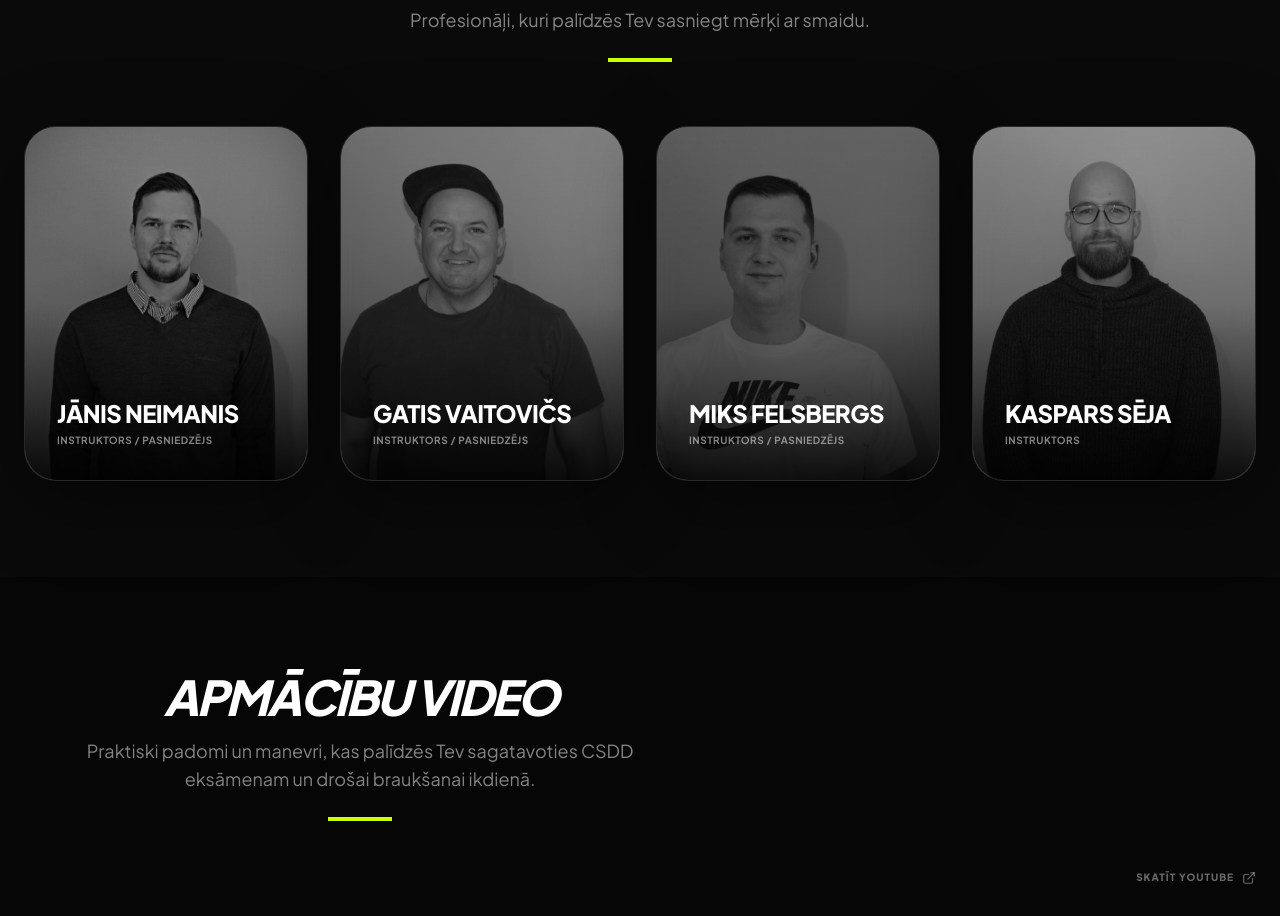
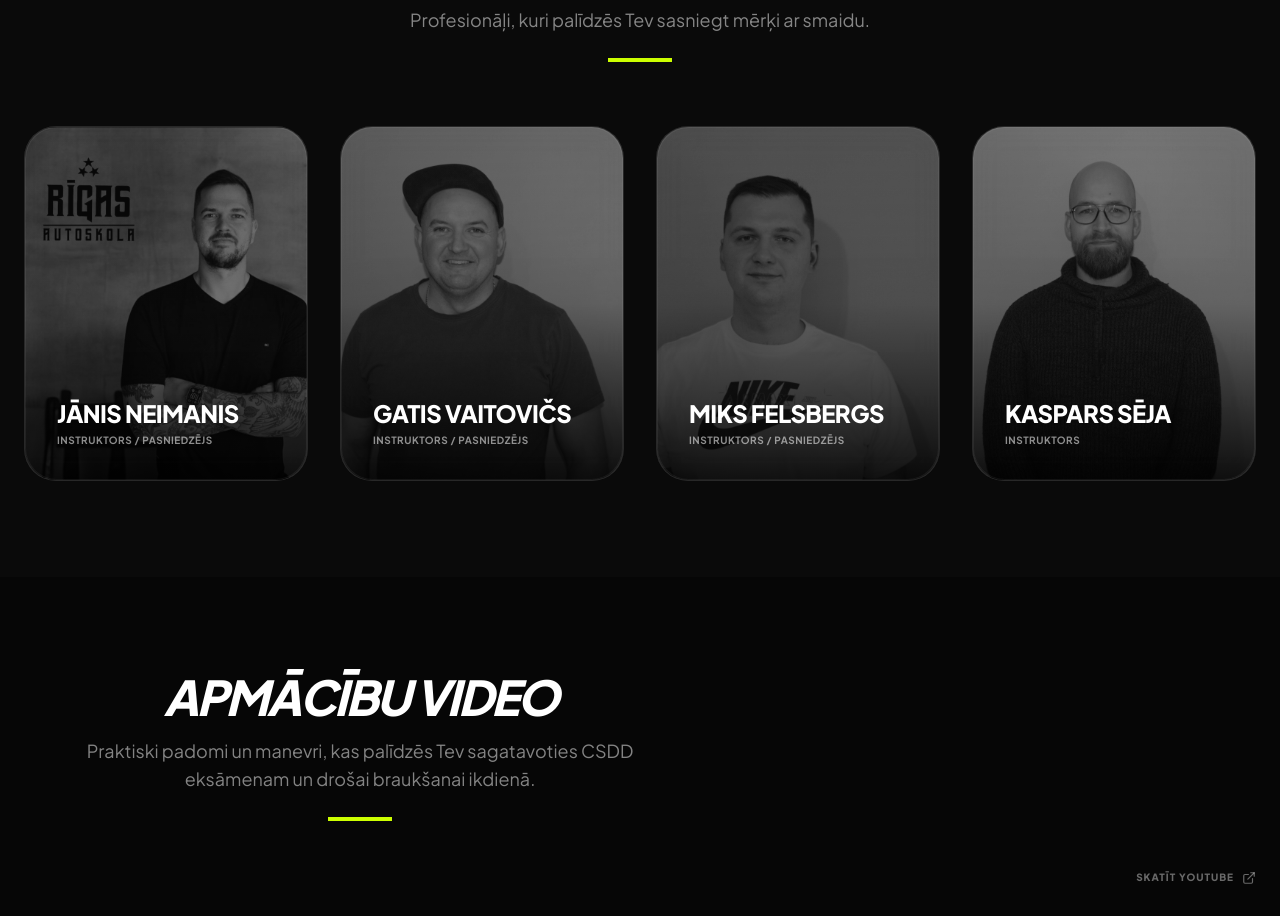
Before and after one commit to TomsFreimanis/autoskolanew, a React (Vite) app: page / in a window 1280 px wide. Shown: the part 1860-2776 px from the top of the page. Built offline with nearby package versions, Linux system fonts and the light colour scheme; grey boxes are pictures that could not be loaded.

Commit message:
Update hero/footer

```diff
--- a/pages/Hero.tsx
+++ b/pages/Hero.tsx
@@ -39,7 +39,7 @@ export const Hero: React.FC<HeroProps> = ({ lang, onOpenBooking }) => {
         {/* mobile top */}
         <div className="flex items-center justify-between md:hidden mb-8">
 
-          <div className="w-10 h-10 rounded-2xl bg-white/5 border border-white/10 backdrop-blur-xl" />
+
         </div>
 
         <div className="max-w-xl">
--- a/pages/Instructors.tsx
+++ b/pages/Instructors.tsx
@@ -1,5 +1,5 @@
-import React, { useMemo, useState } from "react";
-import { motion, useReducedMotion } from "framer-motion";
+import React, { useMemo } from "react";
+import { motion, useMotionValue, useSpring, useTransform, useReducedMotion } from "framer-motion";
 import { UserCheck } from "lucide-react";
 import { Language, translations } from "../i18n/translations";
 import { SectionTitle } from "../components/SectionTitle";
@@ -8,24 +8,149 @@ interface InstructorsProps {
   lang: Language;
 }
 
-// Base path drošībai Netlify/Deploy
 const withBase = (p: string) => `${import.meta.env.BASE_URL}${p.replace(/^\/+/, "")}`;
 
-const images = [
-  withBase("/assets/images/janka.jpg"),
-  withBase("/assets/images/seeja.jpg"),
-  withBase("/assets/images/miks.jpg"),
-  withBase("/assets/images/jaunais.jpg"),
-];
+function clamp(n: number, min: number, max: number) {
+  return Math.max(min, Math.min(max, n));
+}
+
+const TiltCard: React.FC<{
+  imgSrc: string;
+  name: string;
+  role: string;
+  delay?: number;
+}> = ({ imgSrc, name, role, delay = 0 }) => {
+  const reduceMotion = useReducedMotion();
+
+  const mx = useMotionValue(0);
+  const my = useMotionValue(0);
+
+  const sx = useSpring(mx, { stiffness: 260, damping: 22 });
+  const sy = useSpring(my, { stiffness: 260, damping: 22 });
+
+  // rotācija atkarīga no pointer pozīcijas
+  const rotateX = useTransform(sy, [-0.5, 0.5], [10, -10]);
+  const rotateY = useTransform(sx, [-0.5, 0.5], [-12, 12]);
+
+  // shine
+  const shineX = useTransform(sx, [-0.5, 0.5], ["20%", "80%"]);
+  const shineY = useTransform(sy, [-0.5, 0.5], ["20%", "80%"]);
+
+  const onMove = (clientX: number, clientY: number, rect: DOMRect) => {
+    const px = (clientX - rect.left) / rect.width - 0.5;
+    const py = (clientY - rect.top) / rect.height - 0.5;
+    mx.set(clamp(px, -0.5, 0.5));
+    my.set(clamp(py, -0.5, 0.5));
+  };
+
+  const reset = () => {
+    mx.set(0);
+    my.set(0);
+  };
+
+  return (
+    <motion.div
+      initial={{ opacity: 0, y: 18, scale: 0.98 }}
+      whileInView={{ opacity: 1, y: 0, scale: 1 }}
+      viewport={{ once: true, amount: 0.35 }}
+      transition={{ delay, duration: reduceMotion ? 0 : 0.55, ease: "easeOut" }}
+      className="group relative"
+      style={{ perspective: 900 }}
+    >
+      <motion.div
+        className={[
+          "relative aspect-[4/5] overflow-hidden",
+          "rounded-[20px] md:rounded-[32px]",
+          "glass border border-white/10",
+          "transition-all duration-500",
+          "group-hover:border-[#CCFF00]/50",
+          "will-change-transform",
+        ].join(" ")}
+        style={
+          reduceMotion
+            ? undefined
+            : {
+                transformStyle: "preserve-3d",
+                rotateX,
+                rotateY,
+              }
+        }
+        onPointerMove={(e) => {
+          if (reduceMotion) return;
+          const el = e.currentTarget;
+          const rect = el.getBoundingClientRect();
+          onMove(e.clientX, e.clientY, rect);
+        }}
+        onPointerLeave={() => !reduceMotion && reset()}
+        onPointerDown={(e) => {
+          if (reduceMotion) return;
+          const el = e.currentTarget;
+          const rect = el.getBoundingClientRect();
+          onMove(e.clientX, e.clientY, rect);
+        }}
+        onPointerUp={() => !reduceMotion && reset()}
+      >
+        {/* bg image */}
+        <img
+          src={imgSrc}
+          alt={name}
+          className="absolute inset-0 w-full h-full object-cover opacity-55 group-hover:opacity-95 transition-all duration-700 grayscale group-hover:grayscale-0 group-hover:scale-[1.04]"
+          loading="lazy"
+          onError={(e) => {
+            (e.currentTarget as HTMLImageElement).src = imgSrc;
+          }}
+        />
+
+        {/* gradients */}
+        <div className="absolute inset-0 bg-gradient-to-t from-black via-black/15 to-transparent opacity-85" />
+
+        {/* shine (moves with pointer) */}
+        {!reduceMotion && (
+          <motion.div
+            className="absolute inset-0 opacity-0 group-hover:opacity-100 transition-opacity duration-500"
+            style={{
+              background: `radial-gradient(circle at ${shineX.get()} ${shineY.get()}, rgba(204,255,0,0.18), transparent 55%)`,
+            }}
+          />
+        )}
+
+        {/* content */}
+        <div className="absolute inset-0 flex flex-col justify-end p-4 md:p-8">
+          <div className="flex items-center gap-2 text-[#CCFF00] mb-2 opacity-0 group-hover:opacity-100 transition-opacity duration-500">
+            <UserCheck size={14} />
+            <span className="text-[9px] font-black uppercase tracking-widest">
+              Sertificēts instruktors
+            </span>
+          </div>
+
+          <h4 className="text-sm md:text-2xl font-black text-white uppercase tracking-tight leading-tight">
+            {name}
+          </h4>
+          <p className="text-white/55 text-[9px] md:text-[10px] font-bold uppercase tracking-wider mt-1">
+            {role}
+          </p>
+        </div>
+
+        {/* depth border */}
+        <div className="absolute inset-0 rounded-[20px] md:rounded-[32px] pointer-events-none shadow-[inset_0_0_0_1px_rgba(255,255,255,0.06)]" />
+      </motion.div>
+    </motion.div>
+  );
+};
 
 export const Instructors: React.FC<InstructorsProps> = ({ lang }) => {
   const t = translations[lang].instructors;
-  const reduce = useReducedMotion();
-  const [active, setActive] = useState<number | null>(null);
-
   if (!t?.list?.length) return null;
 
-  const items = useMemo(() => t.list.map((x, i) => ({ ...x, i })), [t.list]);
+  const images = useMemo(
+    () => [
+      withBase("/assets/images/neimanis.jpg"),
+      withBase("/assets/images/seeja.jpg"),
+      withBase("/assets/images/miks.jpg"),
+      withBase("/assets/images/jaunais.jpg"),
+    ],
+    []
+  );
 
   return (
     <section id="instructors" className="py-16 md:py-24">
@@ -33,109 +158,15 @@ export const Instructors: React.FC<InstructorsProps> = ({ lang }) => {
         <SectionTitle title={t.title} subtitle={t.subtitle} />
 
         <div className="grid grid-cols-2 lg:grid-cols-4 gap-3 md:gap-8">
-          {items.map((instructor) => {
-            const i = instructor.i;
-            const imgSrc = images[i] ?? images[0];
-            const isActive = active === i;
-
-            return (
-              <motion.button
-                key={instructor.name ?? i}
-                type="button"
-                initial={{ opacity: 0, y: 18 }}
-                whileInView={{ opacity: 1, y: 0 }}
-                viewport={{ once: true, amount: 0.35 }}
-                transition={{ delay: i * 0.08, duration: reduce ? 0 : 0.45 }}
-                className="group relative text-left focus:outline-none"
-                onClick={() => setActive((p) => (p === i ? null : i))}
-                aria-label={`Instruktors: ${instructor.name}`}
-                style={{ perspective: 1000 }}
-              >
-                <motion.div
-                  className={[
-                    "relative aspect-[4/5] overflow-hidden",
-                    "rounded-[20px] md:rounded-[32px]",
-                    "glass border border-white/10",
-                    "transition-all duration-500",
-                    "shadow-[0_20px_80px_rgba(0,0,0,0.45)]",
-                    "will-change-transform",
-                  ].join(" ")}
-                  whileHover={
-                    reduce
-                      ? undefined
-                      : {
-                          rotateY: -10,
-                          rotateX: 6,
-                          scale: 1.02,
-                        }
-                  }
-                  animate={
-                    isActive && !reduce
-                      ? { rotateY: -12, rotateX: 8, scale: 1.02 }
-                      : { rotateY: 0, rotateX: 0, scale: 1 }
-                  }
-                  transition={{ type: "spring", damping: 18, stiffness: 220 }}
-                >
-                  {/* neon glow */}
-                  <div className="pointer-events-none absolute -inset-16 opacity-0 group-hover:opacity-100 transition-opacity duration-500">
-                    <div className="absolute inset-0 bg-[radial-gradient(circle_at_30%_20%,rgba(204,255,0,0.18),transparent_55%)]" />
-                  </div>
-
-                  {/* image */}
-                  <img
-                    src={imgSrc}
-                    alt={instructor.name}
-                    className={[
-                      "w-full h-full object-cover",
-                      "opacity-70 group-hover:opacity-100",
-                      "transition-all duration-700",
-                      "grayscale group-hover:grayscale-0",
-                      "group-hover:scale-[1.06]",
-                    ].join(" ")}
-                    loading="lazy"
-                    onError={(e) => {
-                      (e.currentTarget as HTMLImageElement).src = images[0];
-                    }}
-                  />
-
-                  {/* overlay */}
-                  <div className="absolute inset-0 bg-gradient-to-t from-black via-black/25 to-transparent opacity-90" />
-
-                  {/* badge + text */}
-                  <div className="absolute bottom-0 left-0 w-full p-4 md:p-8">
-                    <div className="flex items-center gap-2 text-[#CCFF00] mb-2 opacity-0 group-hover:opacity-100 transition-opacity duration-500">
-                      <UserCheck size={14} className="md:size-4" />
-                      <span className="text-[8px] md:text-[10px] font-black uppercase tracking-widest">
-                        Sertificēts
-                      </span>
-                    </div>
-
-                    <h4 className="text-xs md:text-2xl font-black text-white uppercase tracking-tight leading-tight">
-                      {instructor.name}
-                    </h4>
-                    <p className="text-white/50 text-[8px] md:text-[10px] font-bold uppercase tracking-wider mt-1">
-                      {instructor.role}
-                    </p>
-
-                    {/* mobile hint */}
-                    <p className="mt-3 text-white/35 text-[9px] md:hidden font-bold uppercase tracking-widest">
-                      Pieskaries →
-                    </p>
-                  </div>
-
-                  {/* active ring (mobile tap) */}
-                  <div
-                    className={[
-                      "absolute inset-0 rounded-[20px] md:rounded-[32px] pointer-events-none",
-                      "ring-1 ring-white/10",
-                      isActive ? "ring-2 ring-[#CCFF00]/50" : "",
-                      "transition-all duration-300",
-                    ].join(" ")}
-                  />
-                </motion.div>
-              </motion.button>
-            );
-          })}
+          {t.list.map((ins, i) => (
+            <TiltCard
+              key={`${ins.name}-${i}`}
+              imgSrc={images[i] ?? images[0]}
+              name={ins.name}
+              role={ins.role}
+              delay={i * 0.08}
+            />
+          ))}
         </div>
       </div>
     </section>
```
